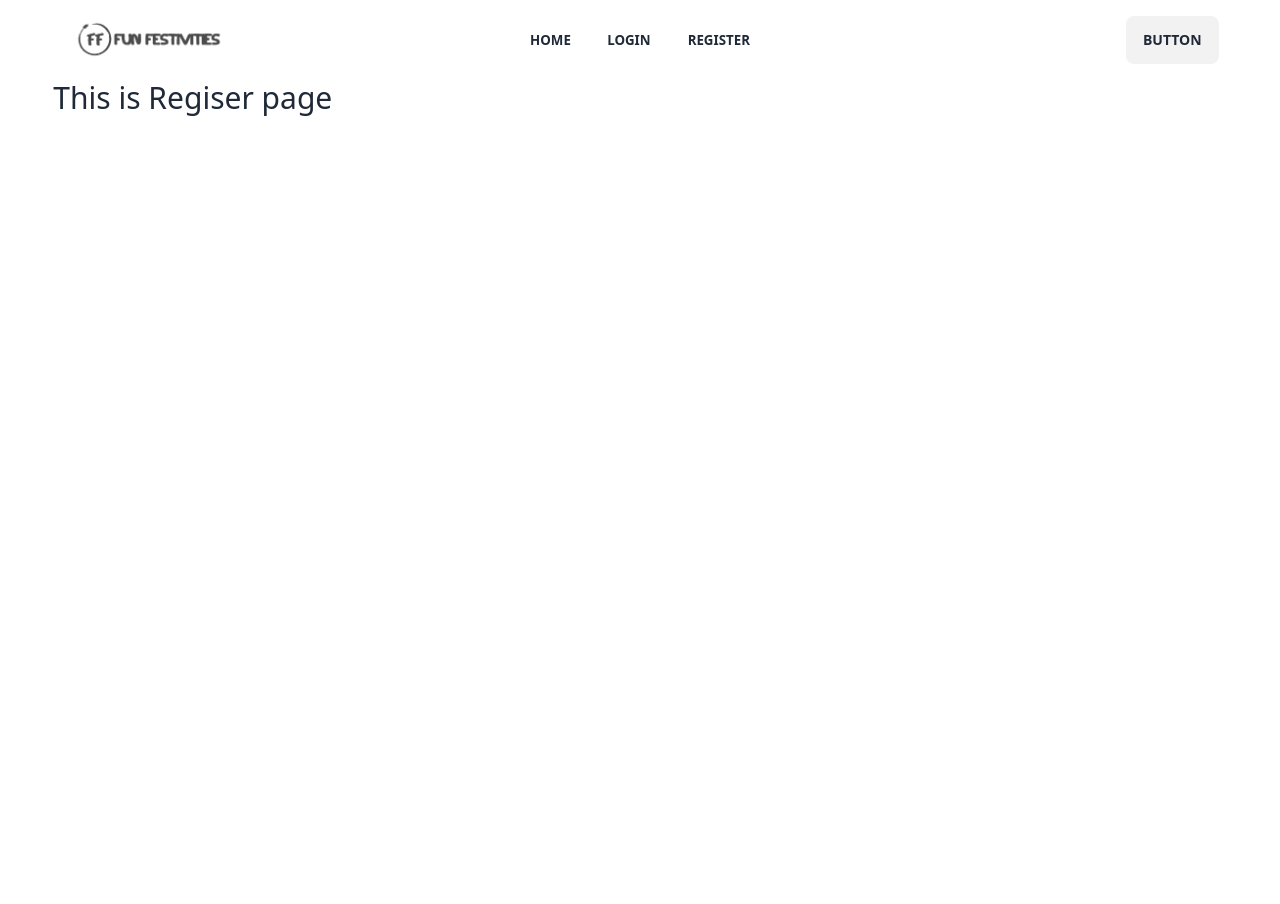
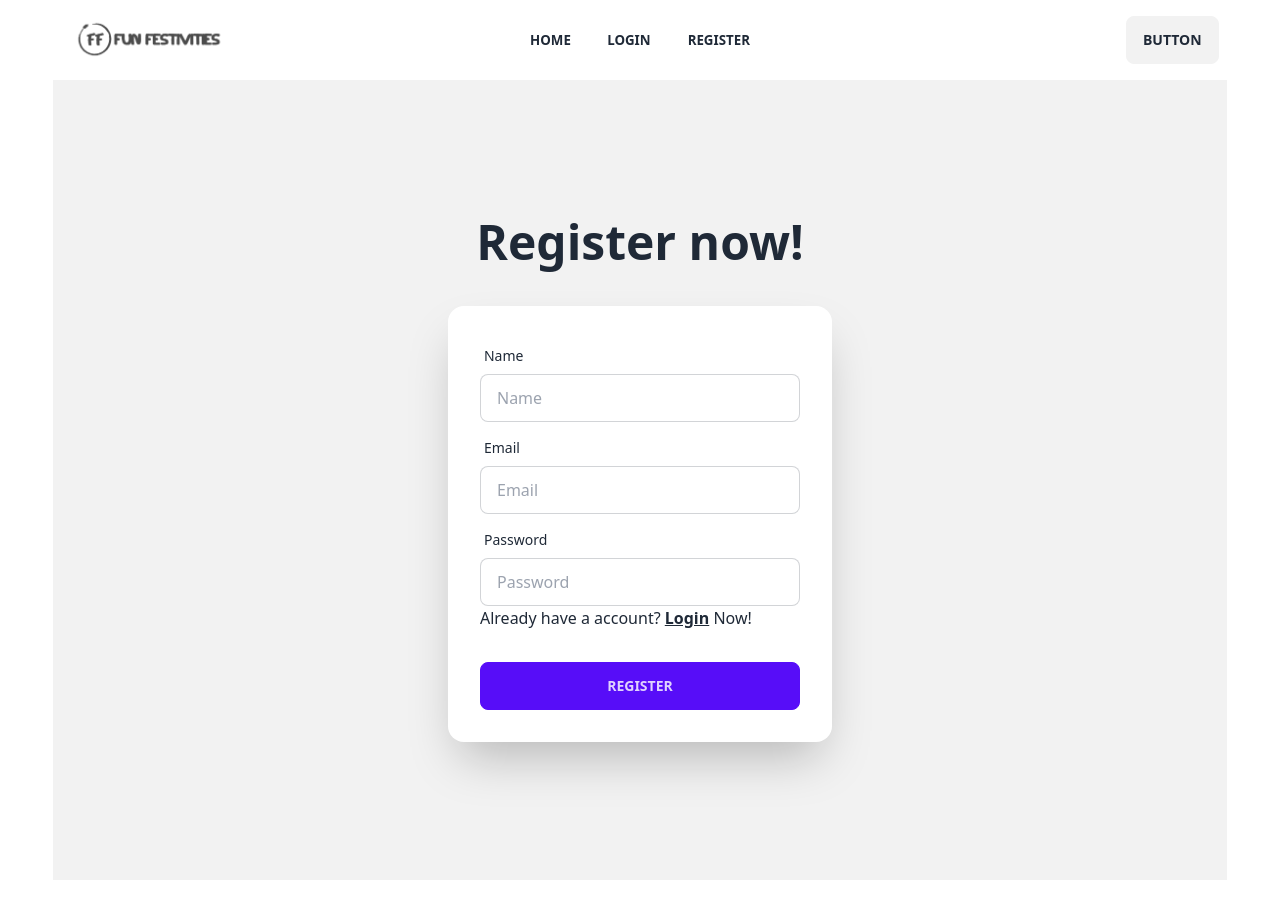
Before and after one commit to mazharul-islam356/fun-festivities, a React (Vite) app: page /register in a window 1280 px wide. Before the commit the page ends 800 px from the top, so only its background shows below. Built offline with nearby package versions, Linux system fonts and the light colour scheme.

Commit message:
services in home page,login and Register route added

```diff
--- a/index.html
+++ b/index.html
@@ -4,10 +4,16 @@
     <meta charset="UTF-8" />
     <link rel="icon" type="image/svg+xml" href="/vite.svg" />
     <meta name="viewport" content="width=device-width, initial-scale=1.0" />
+    <link rel="stylesheet" href="https://unpkg.com/aos@next/dist/aos.css" />
     <title>Vite + React</title>
   </head>
   <body>
     <div id="root"></div>
     <script type="module" src="/src/main.jsx"></script>
+
+    <script src="https://unpkg.com/aos@next/dist/aos.js"></script>
+    <script>
+      AOS.init();
+    </script>
   </body>
 </html>
--- a/package.json
+++ b/package.json
@@ -10,6 +10,7 @@
     "preview": "vite preview"
   },
   "dependencies": {
+    "aos": "^2.3.4",
     "firebase": "^10.5.0",
     "localforage": "^1.10.0",
     "match-sorter": "^6.3.1",
--- a/src/Root/Root.jsx
+++ b/src/Root/Root.jsx
@@ -3,7 +3,7 @@ import Navbar from "../Navbar/Navbar";
 
 const Root = () => {
     return (
-        <div className="w-11/12 mx-auto">
+        <div className="w-11/12 mx-auto mb-6">
             <Navbar></Navbar>
             <Outlet></Outlet>
         </div>
--- a/src/Routes/Route.jsx
+++ b/src/Routes/Route.jsx
@@ -3,6 +3,7 @@ import Root from "../Root/Root";
 import Home from "../pages/Home/Home";
 import Login from "../pages/Login/Login";
 import Register from "../pages/Register/Register";
+import Details from "../pages/detail/Details";
 
 const routes = createBrowserRouter([
     {
@@ -11,15 +12,23 @@ const routes = createBrowserRouter([
         children:[
             {
                 path:'/',
-                element:<Home></Home>
+                element:<Home></Home>,
+                loader:() => fetch('/data.json')
+
             },
             {
                 path:'/login',
-                element: <Login></Login>
+                element: <Login></Login>,
+                loader:() => fetch('/data.json')
             },
             {
                 path:'/register',
                 element:<Register></Register>
+            },
+            {
+                path:'/details/:id',
+                element:<Details></Details>
+
             }
 
         ]
--- a/src/pages/Home/Home.jsx
+++ b/src/pages/Home/Home.jsx
@@ -1,11 +1,59 @@
+/* eslint-disable react/jsx-key */
+
+import { useLoaderData } from "react-router-dom";
+import banner from "../../assets/img/banner.jpg";
+import Cards from "./card/Cards";
+
 
 
 const Home = () => {
-    return (
+  const data = useLoaderData()
+
+
+
+  return (
+    <div>
+      <div>
         <div>
-            <h2 className="text-3xl">This is home</h2>
+          <img
+            className="relative bg-cover w-[1392px] h-[600px]"
+            src={banner}
+            alt=""
+          />
+
+          <div className="absolute text-center top-72 ml-[400px] ">
+            <p className="text-orange-400 text-5xl font-bold">We Create</p>
+            <p className="text-white text-5xl font-bold">You Celebrate</p>
+            <p className="bottom-90 text-xl text-white text-center">
+              Lorem ipsum dolor sit amet consectetur adipisicing elit. Nemo,
+              culpa.
+            </p>
+          </div>
         </div>
-    );
+
+
+
+        <div className="bg-orange-400 rounded-lg w-full h-20">
+          <h2 className="text-2xl mt-8">See Our Services</h2>
+        </div>
+
+
+
+
+
+
+       <div className="grid gap-6 grid-cols-3 ml-14 mt-4 justify-center">
+         {data.map(user=><Cards key={user.id} data={user}></Cards>)}
+       </div>
+
+
+
+
+
+      </div>
+
+    </div>
+  );
 };
 
 export default Home;
--- /dev/null
+++ b/src/pages/Home/card/Cards.jsx
@@ -0,0 +1,43 @@
+import { Link } from "react-router-dom";
+
+
+/* eslint-disable react/prop-types */
+const Cards = ({data}) => {
+    console.log(data);
+
+    const {id,name,price,image,short_description} = data
+
+
+  return (
+    <div>
+
+      {/* card-01 */}
+
+    <div>
+
+    <div className="card h-[500px] w-96 bg-base-100 shadow-xl">
+        <figure>
+          <img
+            src="https://i.ibb.co/XxC7rRv/create-youtube-thumbnail-and-banner-1b97.jpg"
+            alt=""
+          />
+        </figure>
+        <div className="card-body">
+          <h2 className="card-title">{name}</h2>
+          <p>{short_description}</p>
+          <div className="card-actions justify-end">
+            <button className="btn btn-primary"><Link to={`/details/${id}`}>Click for Details</Link></button>
+          </div>
+        </div>
+      </div>
+
+    </div>
+
+
+
+
+    </div>
+  );
+};
+
+export default Cards;
--- a/src/pages/Login/Login.jsx
+++ b/src/pages/Login/Login.jsx
@@ -1,10 +1,38 @@
+import { Link } from "react-router-dom";
 
 const Login = () => {
-    return (
-        <div>
-            <h2 className="text-3xl">This is Login Page</h2>
-        </div>
-    );
+
+
+  return (
+    <div className="hero min-h-screen bg-base-200">
+    <div className="hero-content w-[450px] flex-col">
+      <div className="text-center lg:text-left">
+        <h1 className="text-5xl font-bold mb-6">Login now!</h1>
+
+      </div>
+      <div className="card flex-shrink-0 w-full max-w-sm shadow-2xl bg-base-100">
+        <form className="card-body">
+          <div className="form-control">
+            <label className="label">
+              <span className="label-text">Email</span>
+            </label>
+            <input type="email" placeholder="Email" className="input input-bordered" required />
+          </div>
+          <div className="form-control">
+            <label className="label">
+              <span className="label-text">Password</span>
+            </label>
+            <input type="password" placeholder="Password" className="input input-bordered" required />
+           <p>New to Here? <span><Link to='/register' className="underline font-semibold">Register</Link> </span>Now!</p>
+          </div>
+          <div className="form-control mt-6">
+            <button className="btn btn-primary">Login</button>
+          </div>
+        </form>
+      </div>
+    </div>
+  </div>
+  );
 };
 
 export default Login;
--- a/src/pages/Register/Register.jsx
+++ b/src/pages/Register/Register.jsx
@@ -1,9 +1,42 @@
+import { Link } from "react-router-dom";
 
 const Register = () => {
     return (
-        <div>
-            <h3 className="text-3xl">This is Regiser page</h3>
+        <div className="hero min-h-screen bg-base-200">
+        <div className="hero-content w-[450px] flex-col">
+          <div className="text-center lg:text-left">
+            <h1 className="text-5xl font-bold mb-6">Register now!</h1>
+
+          </div>
+          <div className="card flex-shrink-0 w-full max-w-sm shadow-2xl bg-base-100">
+            <form className="card-body">
+            <div className="form-control">
+                <label className="label">
+                  <span className="label-text">Name</span>
+                </label>
+                <input type="text" placeholder="Name" className="input input-bordered" required />
+              </div>
+
+              <div className="form-control">
+                <label className="label">
+                  <span className="label-text">Email</span>
+                </label>
+                <input type="email" placeholder="Email" className="input input-bordered" required />
+              </div>
+              <div className="form-control">
+                <label className="label">
+                  <span className="label-text">Password</span>
+                </label>
+                <input type="password" placeholder="Password" className="input input-bordered" required />
+                <p>Already have a account? <span><Link to='/login' className="underline font-semibold">Login</Link> </span>Now!</p>
+              </div>
+              <div className="form-control mt-6">
+                <button className="btn btn-primary">Register</button>
+              </div>
+            </form>
+          </div>
         </div>
+      </div>
     );
 };
 
--- /dev/null
+++ b/src/pages/detail/Details.jsx
@@ -0,0 +1,11 @@
+
+const Details = ({userr}) => {
+    console.log(userr)
+    return (
+        <div>
+            <h2 className="text-3xl">This is Detail Route</h2>
+        </div>
+    );
+};
+
+export default Details;
```
Also changed, not shown: public/data.json (added, +50 -0 lines), 1 other file (tests, documents, lock files or other folders).
